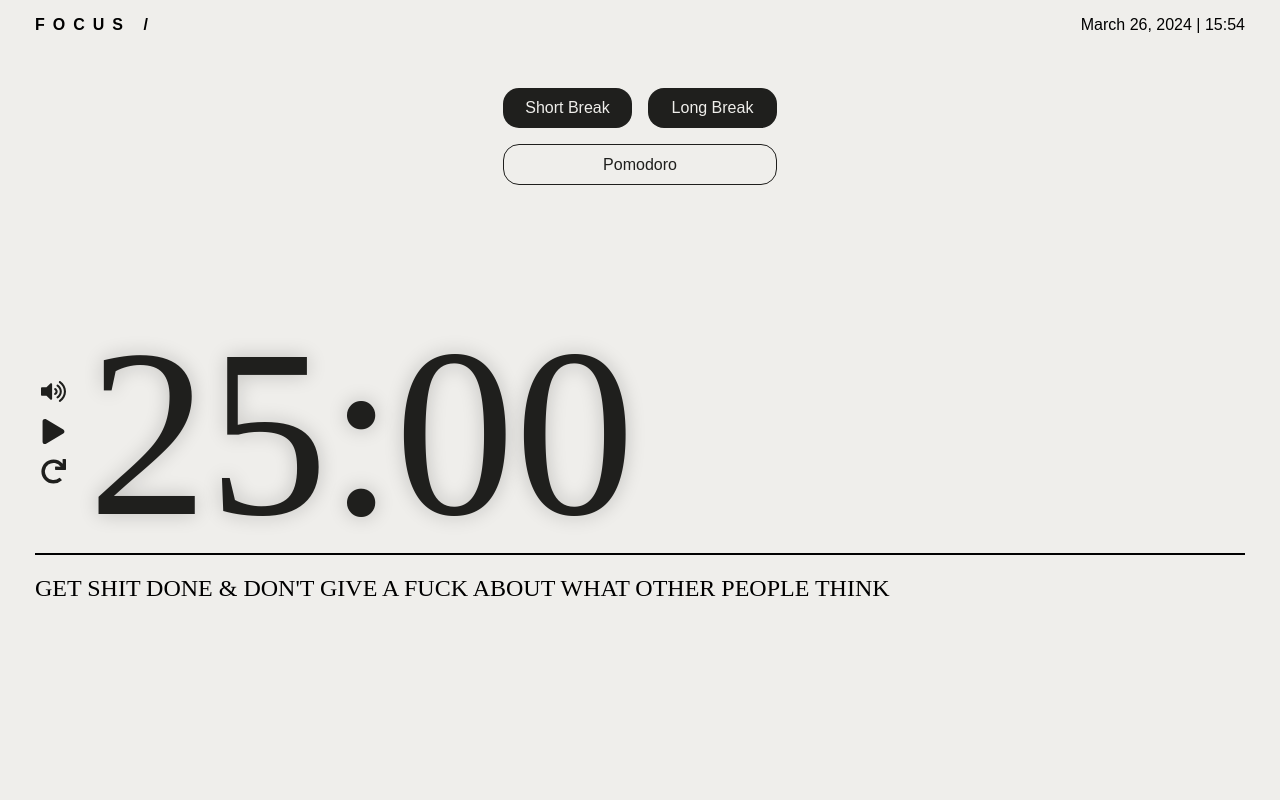
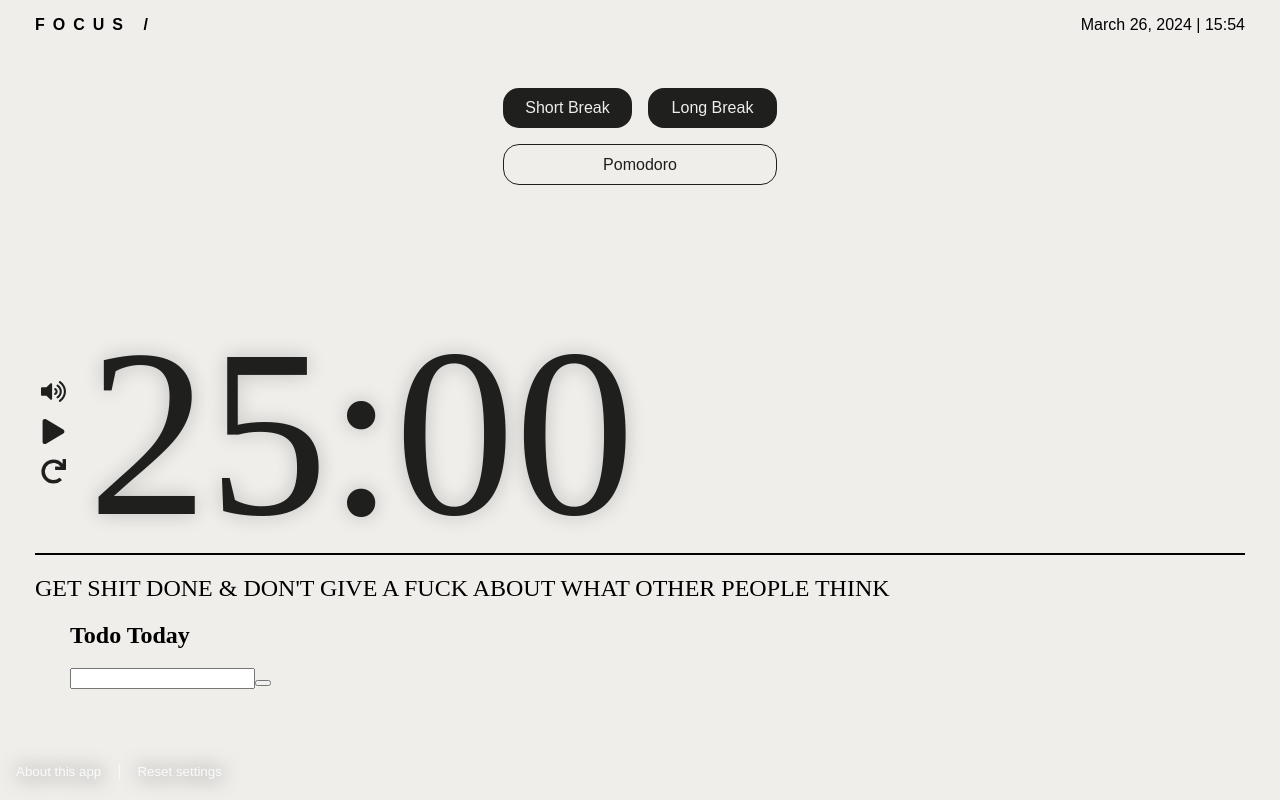
Before and after one commit to charlinemons/promodoro-timer, a React (Create React App) app: page / in a window 1280 px wide. Built offline with nearby package versions, Linux system fonts and the light colour scheme; a web font is replaced by a local one.

Commit message:
Added a To do list section

```diff
--- a/src/App.js
+++ b/src/App.js
@@ -3,6 +3,7 @@ import Timer from "./Timer";
 import Header from "./Header";
 import SessionButtons from "./Buttons";
 import Modal from "./Modal";
+import ToDo from "./ToDo";
 
 import "./App.css";
 import "./Timer.css";
@@ -12,7 +13,7 @@ const DEFAULT_SESSION_TYPE = "Focus";
 export default function App() {
   const [sessionType, setSessionType] = useState(DEFAULT_SESSION_TYPE);
   const [showModal, setShowModal] = useState(false);
-  const [backgroundColor, setBackgroundColor] = useState("#EFEEEB"); // Set your desired background color here
+  const [backgroundColor] = useState("#EFEEEB"); // Set your desired background color here
 
   const handleSessionChange = (type) => {
     setSessionType(type);
@@ -36,9 +37,9 @@ export default function App() {
     setShowModal(false);
   };
 
-  const changeBackgroundColor = (color) => {
-    setBackgroundColor(color);
-  };
+  // const changeBackgroundColor = (color) => {
+  //   setBackgroundColor(color);
+  // };
 
   return (
     <div className="App" style={{ backgroundColor }}>
@@ -46,20 +47,12 @@ export default function App() {
         <Header />
         <SessionButtons handleSessionChange={handleSessionChange} />
         <Timer sessionType={sessionType} />
+        <Modal showModal={showModal} closeModal={closeModal} />
         <h2 className="stay-focus">
           Get shit done & don't give a fuck about what other people think
         </h2>
+        <ToDo />
       </div>
-    </div>
-  );
-}
-{
-  /*
-
-
-
-      <Modal showModal={showModal} closeModal={closeModal} />
-
       <div className="footer">
         <div className="pomodoro-info">
           <button onClick={openModal}>About this app</button>
@@ -69,5 +62,6 @@ export default function App() {
           <button onClick={restoreDefaultSettings}>Reset settings</button>
         </div>
       </div>
-    </div> */
+    </div>
+  );
 }
--- a/src/DayInfo.js
+++ b/src/DayInfo.js
@@ -1,14 +1,14 @@
 import React, { useEffect, useState } from "react";
 
-const daysOfWeek = [
-  { day: "Sunday" },
-  { day: "Monday" },
-  { day: "Tuesday" },
-  { day: "Wednesday" },
-  { day: "Thursday" },
-  { day: "Friday" },
-  { day: "Saturday" },
-];
+// const daysOfWeek = [
+//   { day: "Sunday" },
+//   { day: "Monday" },
+//   { day: "Tuesday" },
+//   { day: "Wednesday" },
+//   { day: "Thursday" },
+//   { day: "Friday" },
+//   { day: "Saturday" },
+// ];
 
 const DayInfo = () => {
   const [currentDate, setCurrentDate] = useState(new Date());
@@ -21,7 +21,7 @@ const DayInfo = () => {
     return () => clearInterval(intervalId);
   }, []);
 
-  const currentDay = daysOfWeek[currentDate.getDay()];
+  // const currentDay = daysOfWeek[currentDate.getDay()];
   const month = currentDate.toLocaleString("en-US", { month: "long" });
   const date = currentDate.getDate();
   const year = currentDate.getFullYear();
--- /dev/null
+++ b/src/ToDo.js
@@ -0,0 +1,99 @@
+import React, { Component } from "react";
+
+class TodoList extends Component {
+  constructor(props) {
+    super(props);
+    this.state = {
+      todoItems: JSON.parse(localStorage.getItem("todoItems")) || [],
+      inputValue: "",
+    };
+  }
+
+  toggleTodoDone = (index) => {
+    const todoItems = [...this.state.todoItems];
+    todoItems[index].done = !todoItems[index].done;
+    this.setState({ todoItems });
+    this.updateTodoLocalStorage(todoItems);
+  };
+
+  confirmTodoDelete = (index) => {
+    const confirmation = window.confirm(
+      "Are you sure you want to delete this task?"
+    );
+    if (confirmation) {
+      const todoItems = [...this.state.todoItems];
+      todoItems.splice(index, 1);
+      this.setState({ todoItems });
+      this.updateTodoLocalStorage(todoItems);
+    }
+  };
+
+  addTodo = () => {
+    const { inputValue, todoItems } = this.state;
+    const todoText = inputValue.trim();
+    if (todoText) {
+      const newTodoItems = [...todoItems, { text: todoText, done: false }];
+      this.setState({ todoItems: newTodoItems, inputValue: "" });
+      this.updateTodoLocalStorage(newTodoItems);
+    }
+  };
+
+  updateTodoLocalStorage = (todoItems) => {
+    localStorage.setItem("todoItems", JSON.stringify(todoItems));
+  };
+
+  handleInputChange = (e) => {
+    this.setState({ inputValue: e.target.value });
+  };
+
+  handleInputKeyDown = (e) => {
+    if (e.key === "Enter") {
+      this.addTodo();
+    }
+  };
+
+  render() {
+    const { todoItems, inputValue } = this.state;
+
+    return (
+      <div className="left-container">
+        <div className="container todo-container">
+          <div className="heading">
+            <h2>Todo Today</h2>
+          </div>
+          <div className="todo-list" id="todo">
+            <ul>
+              {todoItems.map((item, index) => (
+                <li
+                  key={index}
+                  className={item.done ? "list-item done" : "list-item"}
+                  onClick={() => this.toggleTodoDone(index)}
+                  onContextMenu={(e) => {
+                    e.preventDefault();
+                    this.confirmTodoDelete(index);
+                  }}
+                >
+                  {item.text}
+                </li>
+              ))}
+            </ul>
+          </div>
+          <div className="todo-add">
+            <input
+              type="text"
+              className="todo-input"
+              value={inputValue}
+              onChange={this.handleInputChange}
+              onKeyDown={this.handleInputKeyDown}
+            />
+            <button className="todo-btn" onClick={this.addTodo}>
+              <i className="fa-regular fa-paper-plane"></i>
+            </button>
+          </div>
+        </div>
+      </div>
+    );
+  }
+}
+
+export default TodoList;
```
